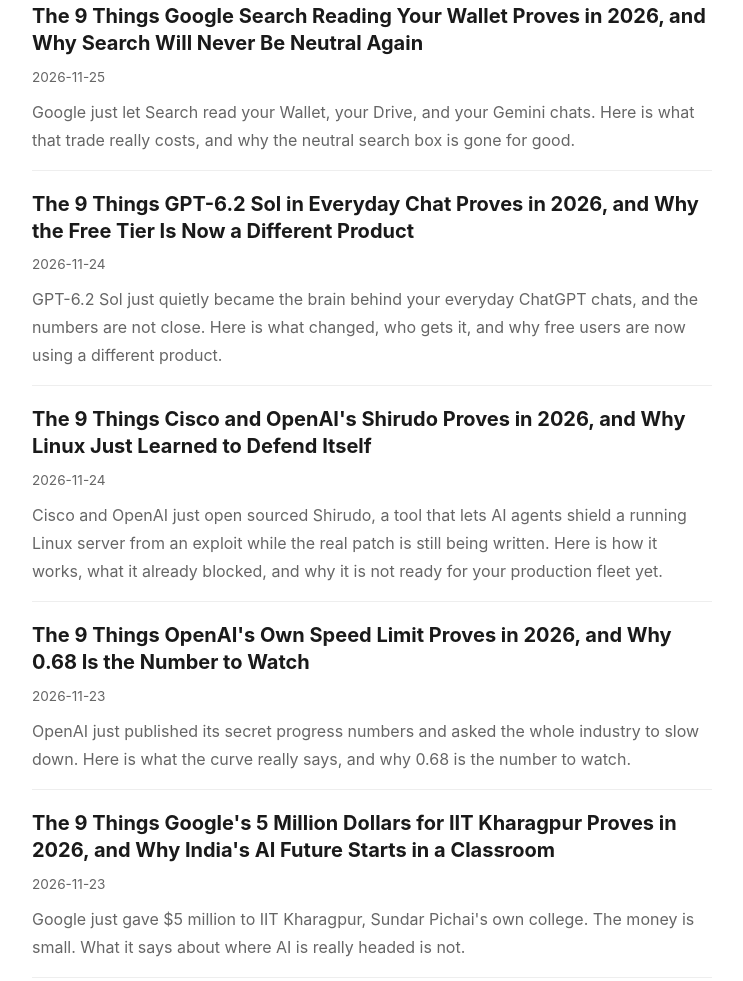
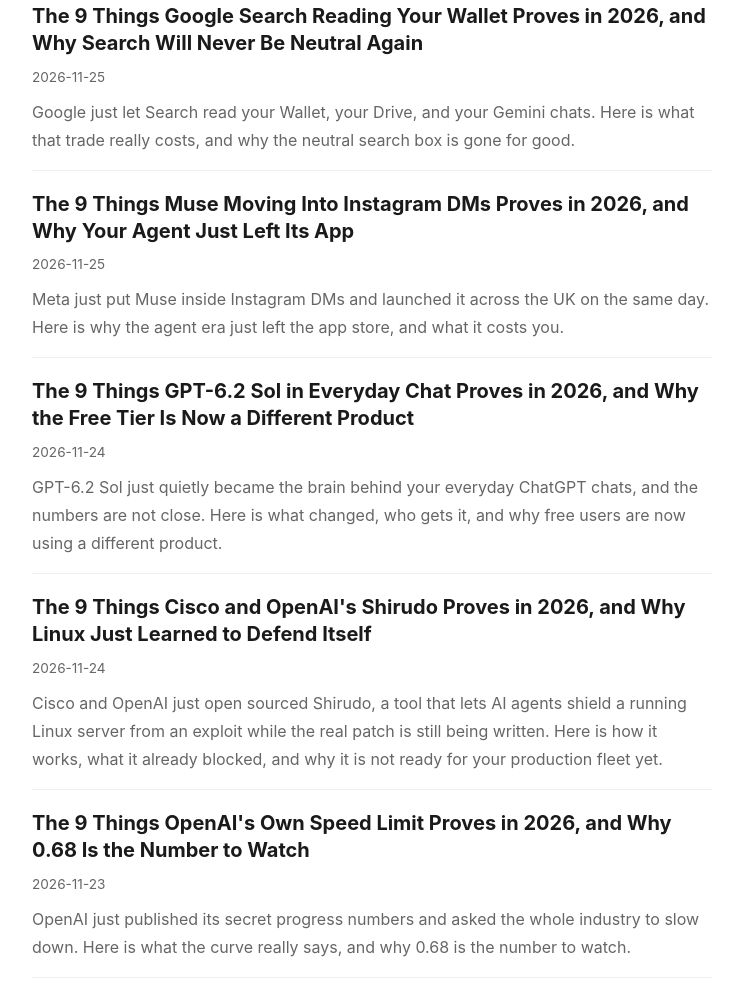
Before and after one commit to beechrasta/beechrasta.github.io, a plain HTML site: page index.html in a window 1280 px wide. Shown: the part 169-1150 px from the top of the page, without its empty margins (268-1011 px from the left). Drawn offline with Linux system fonts and the light colour scheme.

Commit message:
Update home

```diff
--- a/index.html
+++ b/index.html
@@ -13,10 +13,10 @@
 <h1>Rachit Asthana's Articles</h1>
 <div class="home-list">
 <article class="post"><h2><a href="/the-9-things-google-search-reading-your-wallet-proves-in-2026-and-why-search-wil.html">The 9 Things Google Search Reading Your Wallet Proves in 2026, and Why Search Will Never Be Neutral Again</a></h2><time datetime="2026-11-25">2026-11-25</time><p>Google just let Search read your Wallet, your Drive, and your Gemini chats. Here is what that trade really costs, and why the neutral search box is gone for good.</p></article>
+<article class="post"><h2><a href="/the-9-things-muse-moving-into-instagram-dms-proves-in-2026-and-why-your-agent-ju.html">The 9 Things Muse Moving Into Instagram DMs Proves in 2026, and Why Your Agent Just Left Its App</a></h2><time datetime="2026-11-25">2026-11-25</time><p>Meta just put Muse inside Instagram DMs and launched it across the UK on the same day. Here is why the agent era just left the app store, and what it costs you.</p></article>
 <article class="post"><h2><a href="/the-9-things-gpt-6-2-sol-in-everyday-chat-proves-in-2026-and-why-the-free-tier-i.html">The 9 Things GPT-6.2 Sol in Everyday Chat Proves in 2026, and Why the Free Tier Is Now a Different Product</a></h2><time datetime="2026-11-24">2026-11-24</time><p>GPT-6.2 Sol just quietly became the brain behind your everyday ChatGPT chats, and the numbers are not close. Here is what changed, who gets it, and why free users are now using a different product.</p></article>
 <article class="post"><h2><a href="/the-9-things-cisco-and-openai-s-shirudo-proves-in-2026-and-why-linux-just-learne.html">The 9 Things Cisco and OpenAI's Shirudo Proves in 2026, and Why Linux Just Learned to Defend Itself</a></h2><time datetime="2026-11-24">2026-11-24</time><p>Cisco and OpenAI just open sourced Shirudo, a tool that lets AI agents shield a running Linux server from an exploit while the real patch is still being written. Here is how it works, what it already blocked, and why it is not ready for your production fleet yet.</p></article>
 <article class="post"><h2><a href="/the-9-things-openai-s-own-speed-limit-proves-in-2026-and-why-0-68-is-the-number.html">The 9 Things OpenAI's Own Speed Limit Proves in 2026, and Why 0.68 Is the Number to Watch</a></h2><time datetime="2026-11-23">2026-11-23</time><p>OpenAI just published its secret progress numbers and asked the whole industry to slow down. Here is what the curve really says, and why 0.68 is the number to watch.</p></article>
-<article class="post"><h2><a href="/the-9-things-google-s-5-million-dollars-for-iit-kharagpur-proves-in-2026-and-why.html">The 9 Things Google's 5 Million Dollars for IIT Kharagpur Proves in 2026, and Why India's AI Future Starts in a Classroom</a></h2><time datetime="2026-11-23">2026-11-23</time><p>Google just gave $5 million to IIT Kharagpur, Sundar Pichai's own college. The money is small. What it says about where AI is really headed is not.</p></article>
 </div>
 <p><a href="/index/">Full index &rarr;</a></p>
 </main>
```
